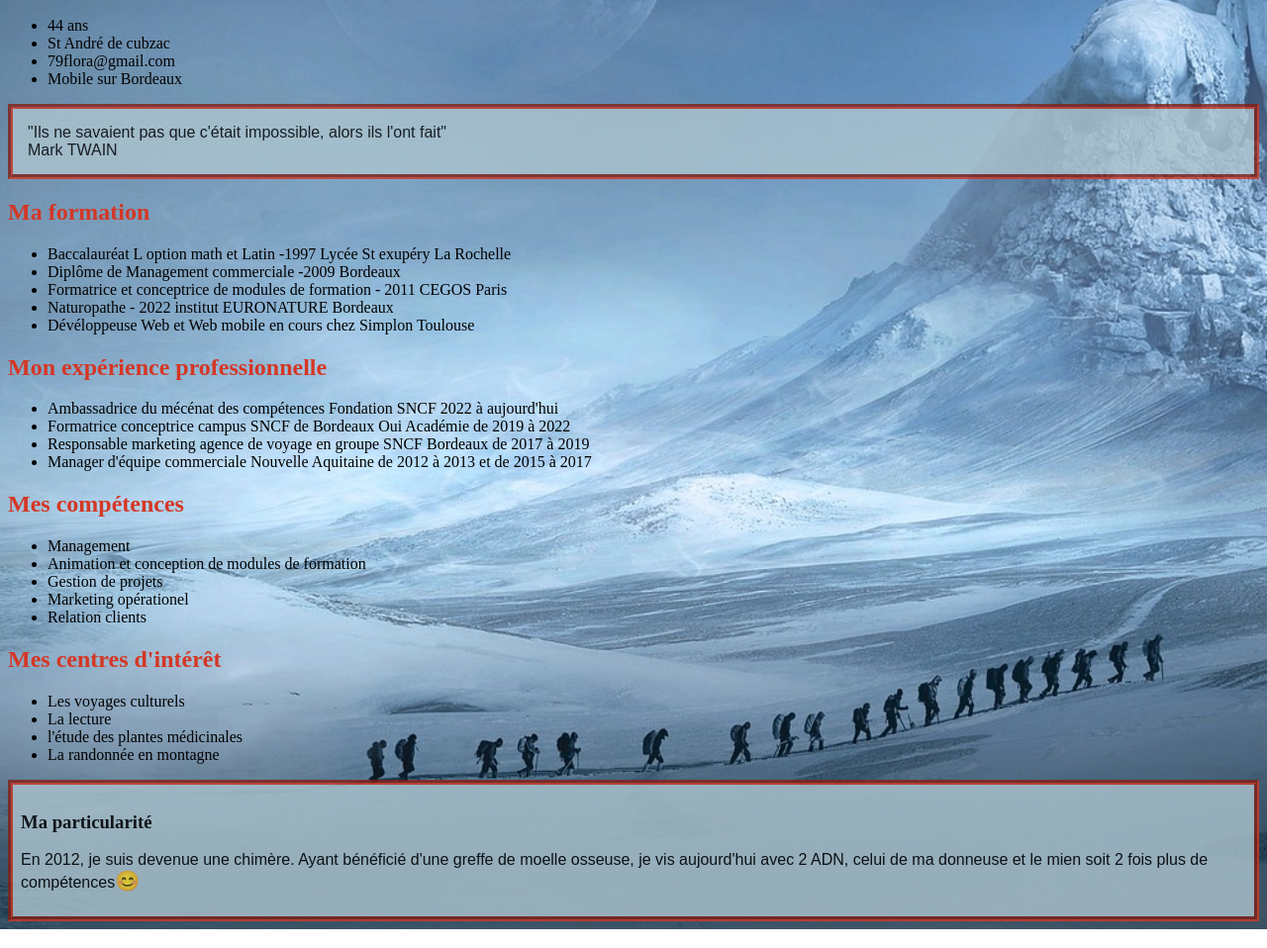
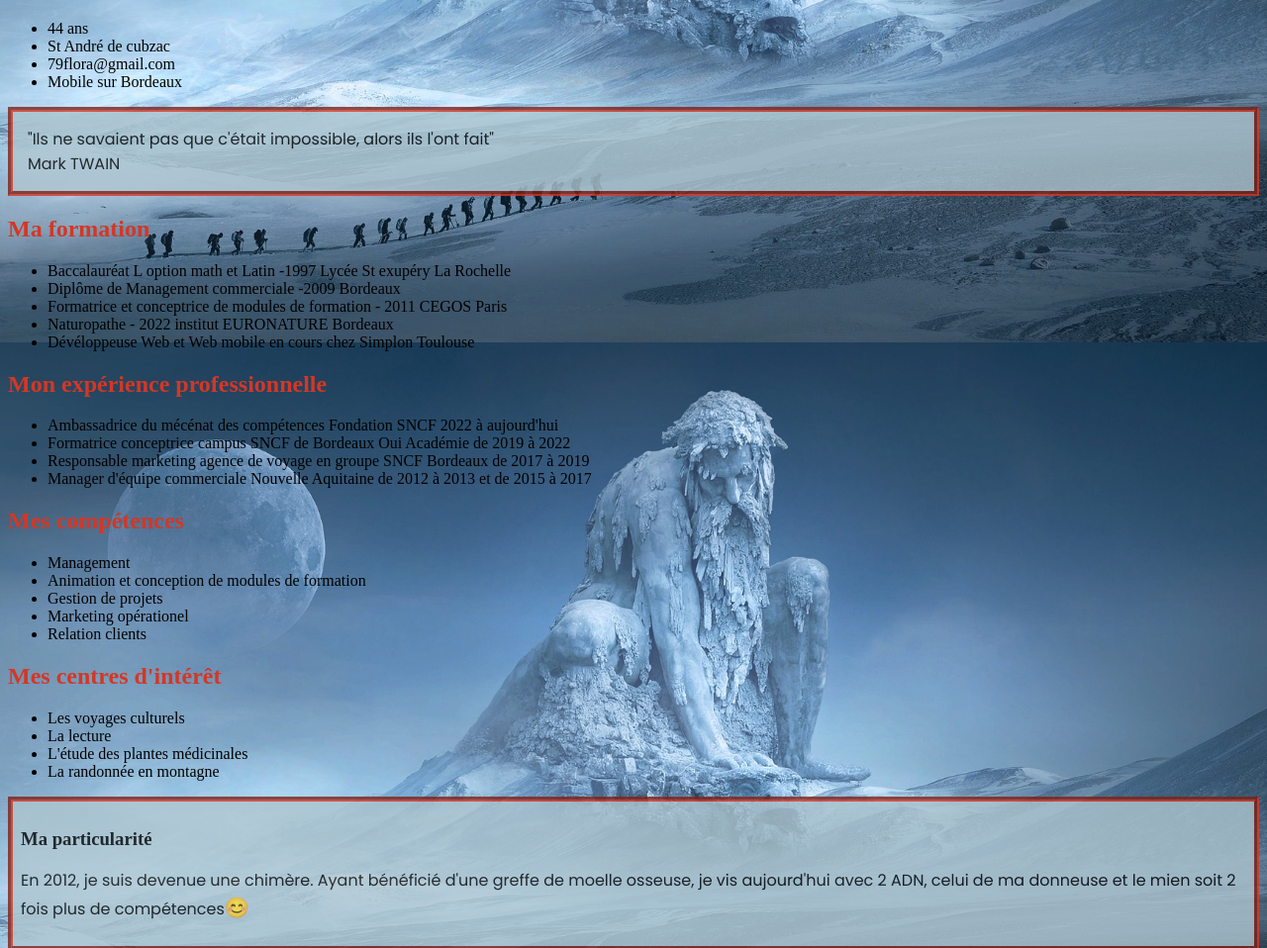
Before and after one commit to 79FLO/CV, a plain HTML site: page index.html in a window 1280 px wide. Shown: the part 454-1412 px from the top of the page at 99% size. Drawn offline with Linux system fonts and the light colour scheme.

Commit message:
mise à jour

```diff
--- a/index.html
+++ b/index.html
@@ -5,8 +5,15 @@
     <meta http-equiv="X-UA-Compatible" content="IE=edge">
     <meta name="viewport" content="width=device-width, initial-scale=1.0">
     <Link rel="stylesheet" href="style.css" />
+    <link rel="preconnect » href="https://fonts.googleapis.com">
+    <link rel="preconnect » href="https://fonts.gstatic.com » crossorigin>
+<link href="https://fonts.googleapis.com/css2? family=Poppins&display=swap » rel="stylesheet">
+<style>
+    @import url('https://fonts.googleapis.com/css2? family=Poppins&display=swap');
+    </style>
     <title>Delphine GORON</title>
 </head>
+
 <body>
     <header>
     <h1> Delphine GORON </h1>
@@ -50,7 +57,7 @@
     <p> <ul>
     <li>Les voyages culturels</li>
     <li>La lecture</li>
-    <li>l'étude des plantes médicinales</li>
+    <li>L'étude des plantes médicinales</li>
     <li>La randonnée en montagne</li>
     </ul>
     <div>
@@ -60,5 +67,6 @@
 
     </p>
 </div>
+
 </body>
 </html>
--- a/style.css
+++ b/style.css
@@ -32,6 +32,7 @@ body
 {
 background-image: url("images/fantasy-g5a5749966_1920.jpg");
 background-size:cover;
+background-attachment: fixed;
 background-repeat: no-repeat;
 background-color: white;
 
@@ -42,5 +43,5 @@ p
 {
 font-size: 1em;
 color: black;
-font-family: Arial, Helvetica, sans-serif;
+font-family: 'Poppins', sans-serif;
 }
```
Also changed, not shown: IMAGES/boat-g70177f671_1920.jpg (deleted).
